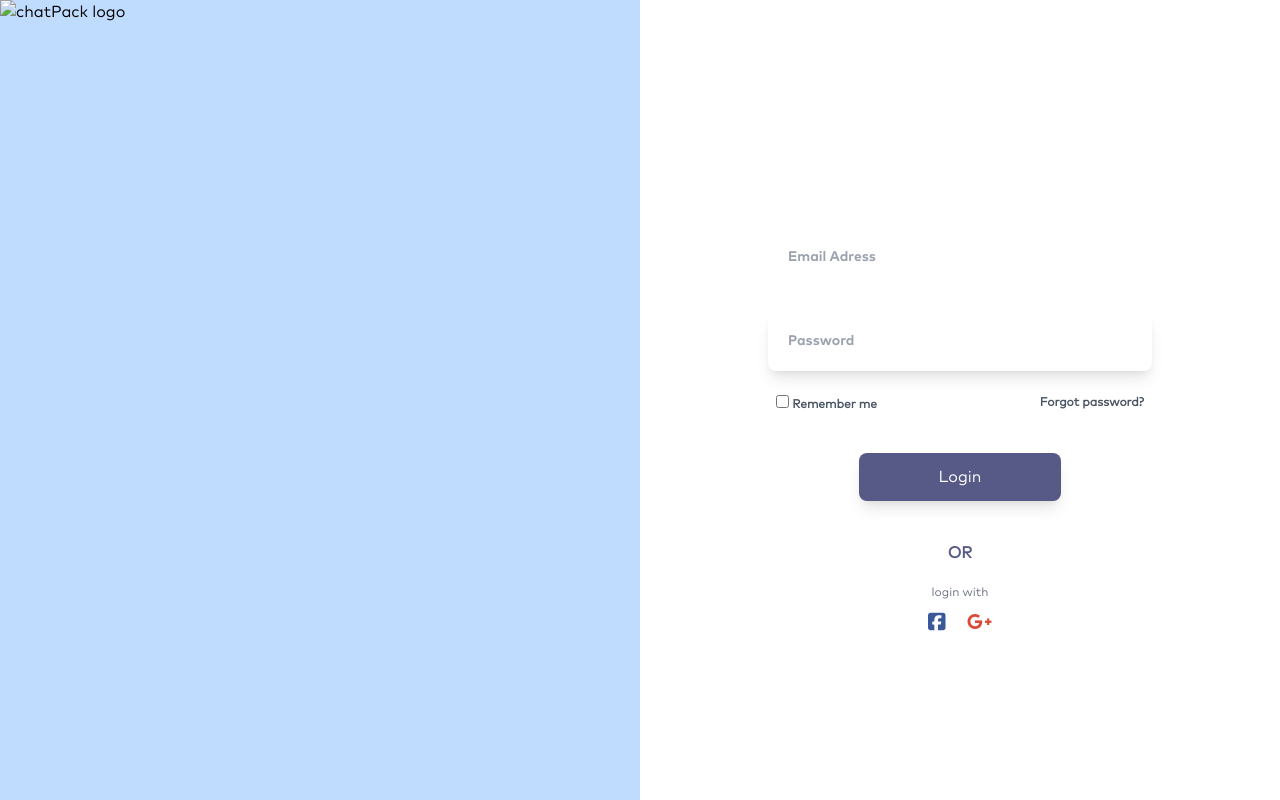
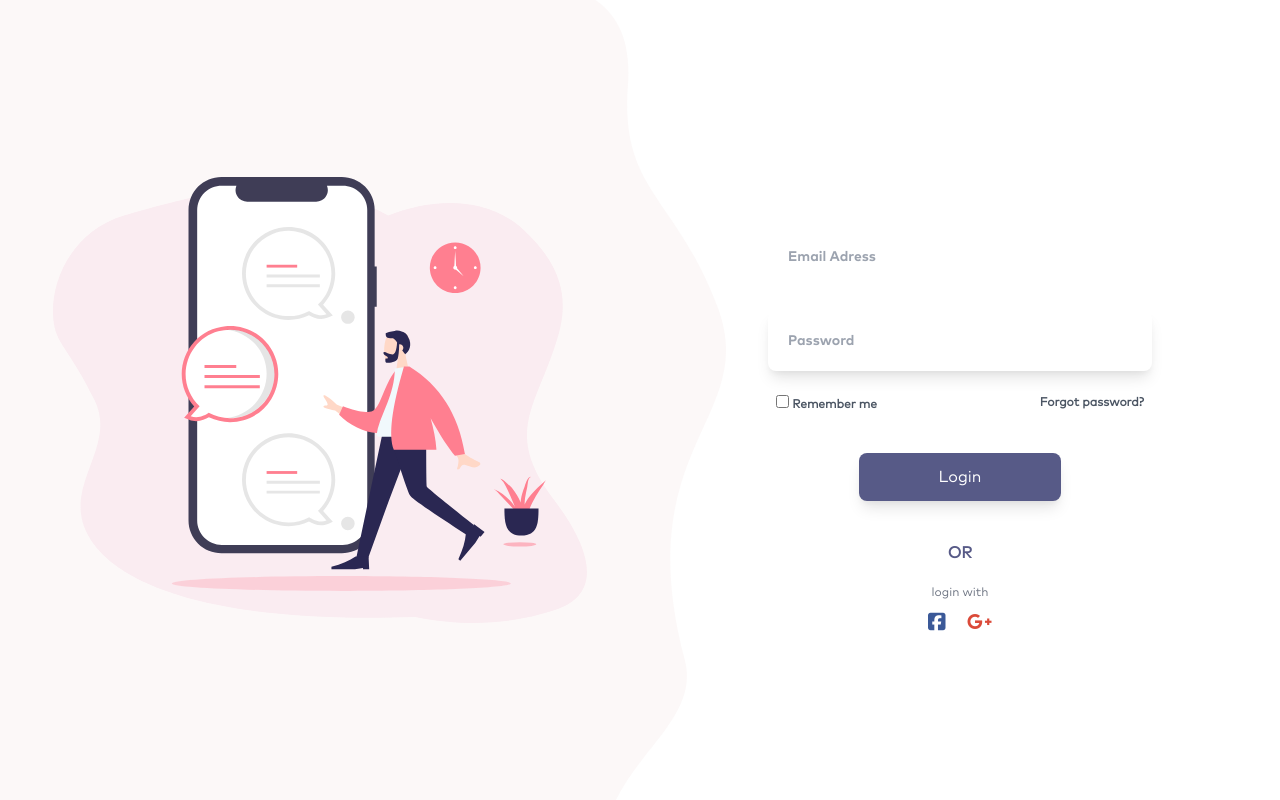
Before and after one commit to dinndev/ChatPack-login, a plain HTML site: page Login-confirmed/public/index.html in a window 1280 px wide. Drawn offline with nearby package versions, Linux system fonts and the light colour scheme.

Commit message:
added the svg and the background

```diff
--- a/Login-confirmed/public/index.html
+++ b/Login-confirmed/public/index.html
@@ -10,19 +10,18 @@
 </head>
 <body>
     <!-- grid -->
-    <!-- col 1 -->
-     <div class="grid grid-cols-2 w-screen h-screen">
-         <!-- navBar -->
-    <div class="flex h-screen col-span-1 h-12 bg-blue-200 justify-between">
-        <img class="logo" src="" alt="chatPack logo">
+     <div class="grid bg-no-repeat bg-left grid-cols-2 w-screen h-screen" style="background-image: url(../svg/layer.svg);">
+         <!-- col 1 -->
+    <div class="flex justify-center h-screen col-span-1 h-12 items-center">
+        <img class="w-10/12" src="../svg/Man.svg" alt="">
     </div>
     <!-- col 2 -->
-         <div class=" col-span-1">
+         <div class="col-span-1">
              <!-- form-container -->
              <div class="h-full flex flex-col justify-center items-center">
                  <!-- form -->
              <form class=" w-3/4 mx-w-lg p-10 relative flex flex-col justify-center">
-                <div class="flex w-full flex-col">
+                <div class="inputs flex w-full flex-col">
                     <label for="email"></label>
                 <input class="font-bold text-sm focus:outline-none focus:shadow-outline p-5 rounded-lg m-2" placeholder="Email Adress" name="email" type="email" required>
                  <label for="password"></label>
@@ -39,7 +38,7 @@
                 </div>
                 <!-- Submit btn -->
                 <div class="flex justify-center">
-                <button class=" submitBtn rounded-lg bg-blue-800 text-white py-3 px-20 shadow-lg" type="submit">Login</button>
+                <button class="focus:outline-none focus:shadow-outline submitBtn rounded-lg bg-blue-800 text-white py-3 px-20 shadow-lg" type="submit">Login</button>
             </div>
              </form>
              <div class="flex flex-col mx-w-sm items-center">
```
Also changed, not shown: Login-confirmed/svg/Man.svg (added), Login-confirmed/svg/scene.svg (deleted), 1 other file.
